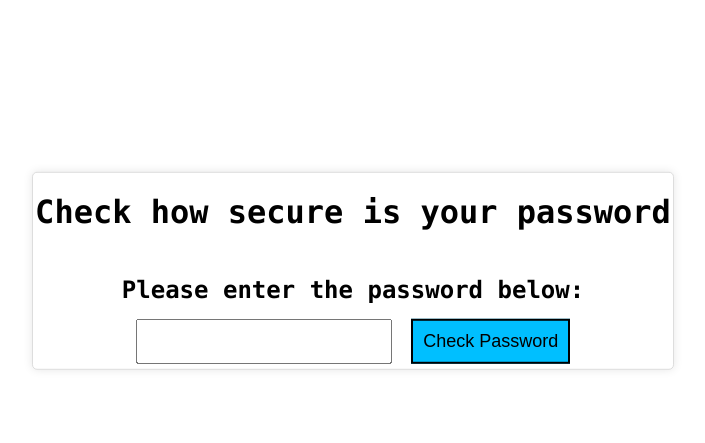
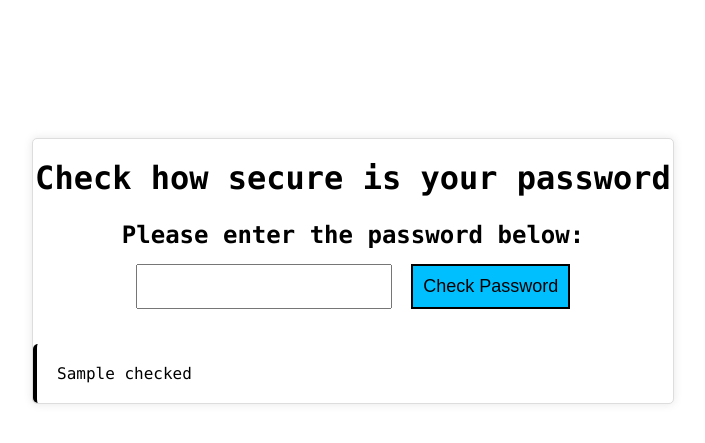
Before and after one commit to DinuC28/password_strenght_checker, a Flask app: template Flask_WebApp/templates/index.html in a window 1280 px wide. Shown: the part 129-572 px from the top of the page, without its empty margins (287-992 px from the left). Run offline with Flask 3, Linux system fonts and the light colour scheme; the template is opened without the code that fills it: most values are stand-ins (such as "Sample title", 1, 10 or a date in 2020).

Commit message:
Adjusted html and css to suit the feedback of the password

```diff
--- a/Flask_WebApp/app.py
+++ b/Flask_WebApp/app.py
@@ -1,13 +1,15 @@
 from flask import Flask, render_template, request, redirect, url_for
-
+from strength_checker import password_validation
 app = Flask(__name__)
 @app.route('/', methods=['GET', 'POST'])
 def index():
-    if request.method == 'GET':
-        return render_template("index.html")
-    elif request.method == 'POST':
-        return ""
-    return None
+    return render_template('index.html')
+
+@app.route('/password_checker', methods=['POST'])
+def check_password():
+    password = request.form.get('password')
+    checked = password_validation(password)
+    return render_template('index.html', checked = checked)
 
 
 if __name__ == "__main__":
--- a/Flask_WebApp/static/style.css
+++ b/Flask_WebApp/static/style.css
@@ -54,3 +54,9 @@ h3{
 .button:hover{
     background-color: aqua;
 }
+.result{
+    margin-top: 30px;
+    padding: 20px;
+    border-radius: 5px;
+    border-left: 4px solid;
+}
--- a/Flask_WebApp/strength_checker.py
+++ b/Flask_WebApp/strength_checker.py
@@ -235,9 +235,10 @@ def sequence_checking(password, min_sequence = 3):
 
         if is_accending or is_deccending:
             return True
+
     return False
 
-
+"""
 #Main function
 file_path = "used_passwords.txt"
 
@@ -266,7 +267,7 @@ while True:
 #check the score and the strength of the password
 print(password_strength(password))
 
-"""
+
 print(sequence_checking("abc123"))
 print(sequence_checking("pass789"))
 print(sequence_checking("654321"))
--- a/Flask_WebApp/templates/index.html
+++ b/Flask_WebApp/templates/index.html
@@ -14,23 +14,23 @@
 </header>
 
 
-<form method="POST" action="{{ url_for('index') }}">
     <div class="container">
+        <form method="POST" action="password_checker">
         <h1>Check how secure is your password</h1>
         <h3>Please enter the password below:</h3>
-
         <div class="input">
             <label>
                 <input type="text" name="password">
                 <input type="submit" value="Check Password" class="button">
             </label>
-
         </div>
-
+       </form>
+        {% if checked %}
+        <div class="result">
+            {{ checked | safe }}
+        </div>
+        {% endif %}
     </div>
-
-</form>
-
 
 </body>
 </html>
```
